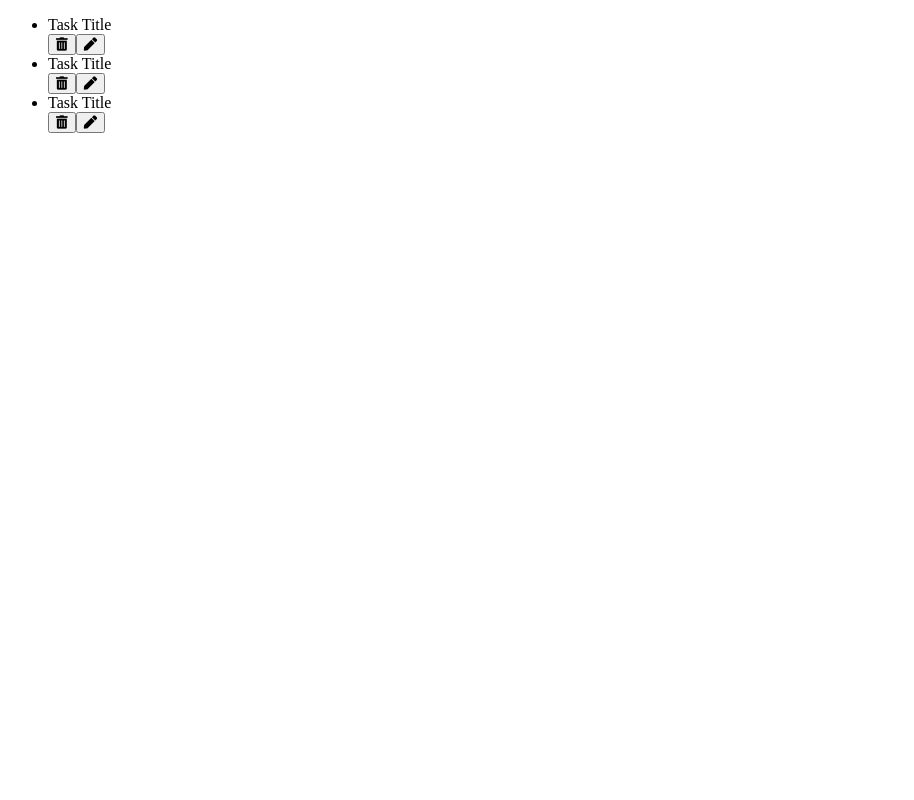
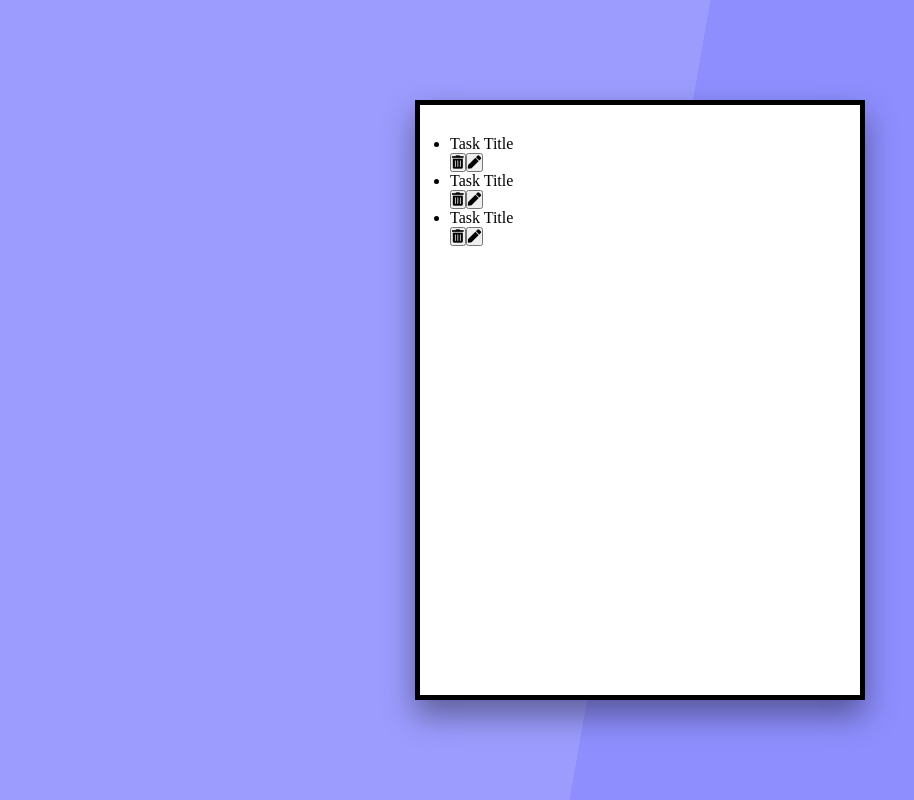
Before and after one commit to idenhan/react-todos, a React (Create React App) app: page / in a window 1280 px wide. Shown: the whole page, without its empty margins (0-914 px from the left). Built offline with nearby package versions, Linux system fonts and the light colour scheme.

Commit message:
Add Css Styles

```diff
--- /dev/null
+++ b/src/App.css
@@ -0,0 +1,28 @@
+@import url('https://fonts.googleapis.com/css?family=Josefin+Slab:300,400,600,700&display=swap');
+@import url('https://fonts.googleapis.com/css?family=Josefin+Sans:300,400,600,700&display=swap');
+@import url('https://fonts.googleapis.com/css?family=Montserrat:300,400,500&display=swap');
+
+* {
+  margin: 0;
+  padding: 0;
+}
+
+.container {
+  background: linear-gradient(100deg, rgb(156, 156, 255) 50%, #8e8eff 0);
+  width: 100%;
+  height: 100vh;
+  display: flex;
+  justify-content: center;
+  align-items: center;
+}
+
+.app-wrapper {
+  background-color: #fff;
+  border: 5px solid black;
+  width: 25%;
+  min-width: 450px;
+  height: 600px;
+  padding: 30px;
+  box-sizing: border-box;
+  box-shadow: 0 15px 30px rgba(0, 0, 0, 0.4);
+}
--- a/src/App.js
+++ b/src/App.js
@@ -1,12 +1,13 @@
 import React, { useState } from "react";
 import List from "./components/List";
 import ListContextProvier from "./context/ListContext";
+import "./App.css";
 
 const App = () => {
   return (
     <ListContextProvier>
       <div className="container">
-        <div className="add-wrapper">
+        <div className="app-wrapper">
           <div className="main">
             <List />
           </div>
```
